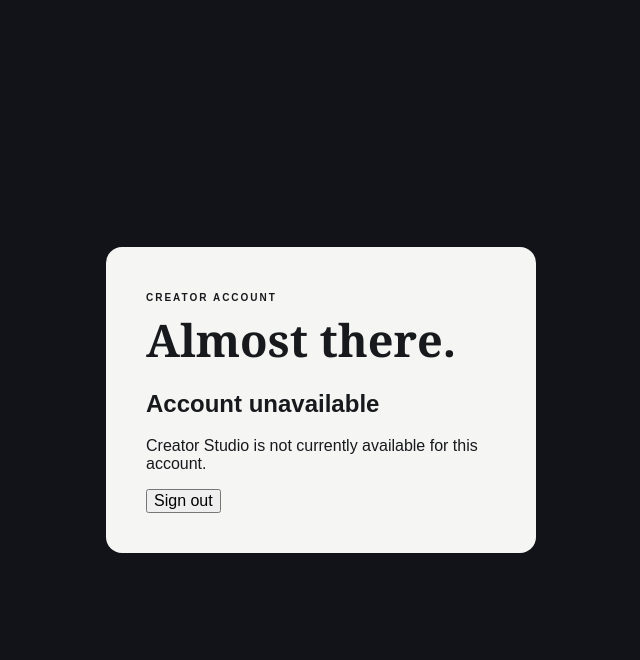
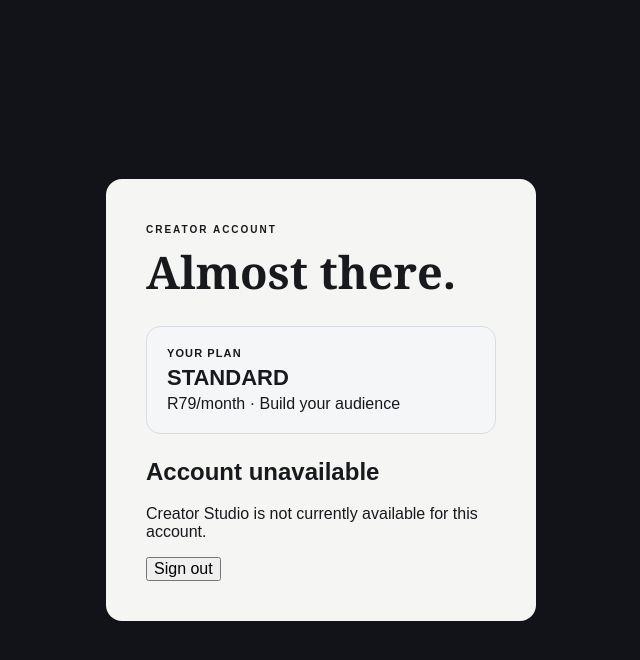
Before and after one commit to LasieHlongwane/blogi, a Flask app: template templates/creator/pending.html in a window 1280 px wide. Shown: the top 660 px of the page, without its empty margins (319-959 px from the left). Run offline with Flask 3, Linux system fonts and the light colour scheme; the template is opened without the code that fills it, so the values that code supplies are empty; parts of the project's set-up code (start-up, migrations or seed data) failed here and were passed over.

Commit message:
Refactor pending.html structure and styles

```diff
--- a/templates/creator/pending.html
+++ b/templates/creator/pending.html
@@ -1,10 +1,4 @@
-<!DOCTYPE html>
-
-<html lang="en">
-
-<head>
-
-    <meta charset="UTF-8">
+<!DOCTYPE html><html lang="en"><head><meta charset="UTF-8">
 
 <meta
     name="viewport"
@@ -23,16 +17,43 @@
     ) }}"
 >
 
-</head>
+<style>
 
+    .pending-plan-card {
+        margin: 24px 0;
+        padding: 20px;
+        border: 1px solid #d9dce0;
+        border-radius: 14px;
+        background: #f5f6f7;
+    }
 
-<body class="login-page">
+    .pending-plan-card.premium {
+        background: #111318;
+        color: #ffffff;
+        border-color: #111318;
+    }
 
+    .pending-plan-card span {
+        display: block;
+        margin-bottom: 6px;
+        font-size: 11px;
+        font-weight: 700;
+        letter-spacing: 0.1em;
+    }
 
-<div class="login-card">
+    .pending-plan-card strong {
+        display: block;
+        font-size: 22px;
+        margin-bottom: 4px;
+    }
 
+    .pending-plan-card p {
+        margin: 0;
+    }
 
-    <div class="login-heading">
+</style>
+
+</head><body class="login-page"><div class="login-card"><div class="login-heading">
 
     <span>
         CREATOR ACCOUNT
@@ -45,13 +66,54 @@
 </div>
 
 
+<!-- =====================================================
+     SELECTED PLAN
+====================================================== -->
+
+<div
+    class="
+        pending-plan-card
+        {% if creator_account.plan == 'premium' %}
+            premium
+        {% endif %}
+    "
+>
+
+    <span>
+        YOUR PLAN
+    </span>
+
+    <strong>
+        {{ creator_account.plan|default(
+            "standard",
+            true
+        )|upper }}
+    </strong>
+
+    {% if creator_account.plan == "premium" %}
+
+        <p>
+            R149/month · Earn from your audience
+        </p>
+
+    {% else %}
+
+        <p>
+            R79/month · Build your audience
+        </p>
+
+    {% endif %}
+
+</div>
+
+
 {% if
     creator_account.account_status
     == "pending_payment"
 %}
 
     <h2>
-            Registration payment required
+        Subscription payment required
     </h2>
 
     <p>
@@ -60,13 +122,15 @@
     </p>
 
     <p>
-            Registration payment must be completed
-            before your account can be reviewed.
-        </p>
-
-        <p>
-            Online creator payments will be added
-            in the next payment layer.
+        Complete your
+        <strong>
+            {{ creator_account.plan|default(
+                "standard",
+                true
+            )|title }}
+        </strong>
+        plan payment before your account
+        can be reviewed.
     </p>
 
 
@@ -80,8 +144,7 @@
     </h2>
 
     <p>
-            Your registration payment has been
-            received.
+        Your payment has been received.
     </p>
 
     <p>
@@ -103,8 +166,14 @@
 
     <p>
         Your creator profile is approved,
-            but your platform subscription is
-            currently inactive.
+        but your
+        <strong>
+            {{ creator_account.plan|default(
+                "standard",
+                true
+            )|title }}
+        </strong>
+        subscription is currently inactive.
     </p>
 
 
@@ -150,10 +219,4 @@
 
 </form>
 
-
-</div>
-
-
-</body>
-
-</html>
+</div></body></html>
```
Lines whose indentation alone changed are shown as unchanged.
